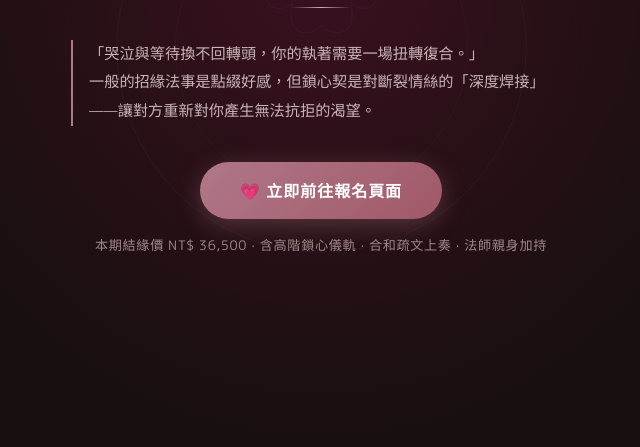
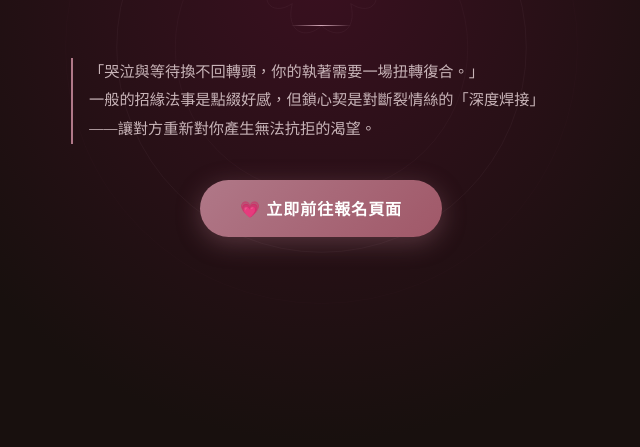
Before and after one commit to magichalo0217/magichalo-lockhart, a plain HTML site: page index.html in a window 1280 px wide. Shown: the part 353-800 px from the top of the page, without its empty margins (319-959 px from the left). Drawn offline with nearby package versions, Linux system fonts and the light colour scheme.

Commit message:
Remove hero price note from index.html
Removed price note from the hero section.

```diff
--- a/final_lockhart_index.html
+++ b/index.html
@@ -228,7 +228,6 @@ section { padding:80px 20px; max-width:900px; margin:0 auto; }
     <div class="sect-divider rv3"></div>
     <p class="hero-quote rv3">「哭泣與等待換不回轉頭，你的執著需要一場扭轉復合。」<br>一般的招緣法事是點綴好感，但鎖心契是對斷裂情絲的「深度焊接」——讓對方重新對你產生無法抗拒的渴望。</p>
     <a href="https://magichalo0217.github.io/magichalo-payment/" target="_blank" class="hero-cta rv3">💗 立即前往報名頁面</a>
-    <p class="hero-price-note rv3">本期結緣價 NT$ 36,500 · 含高階鎖心儀軌 · 合和疏文上奏 · 法師親身加持</p>
   </div>
 </section>
 
```
